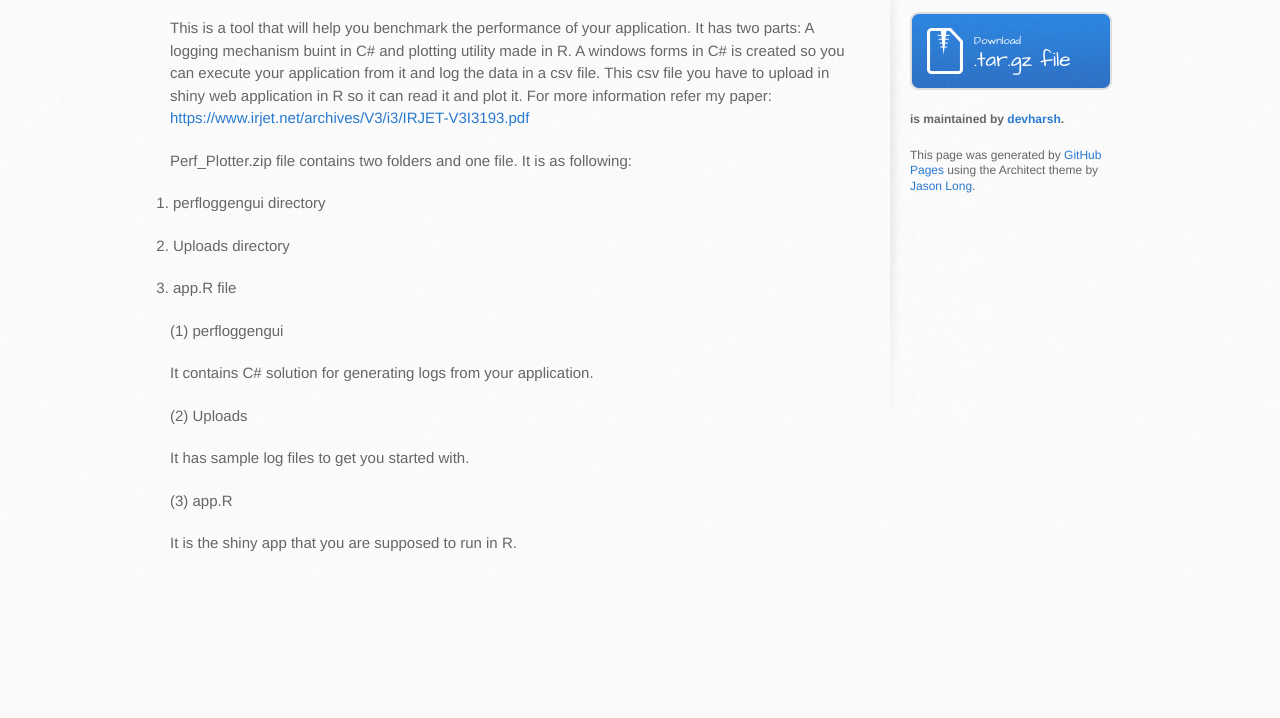
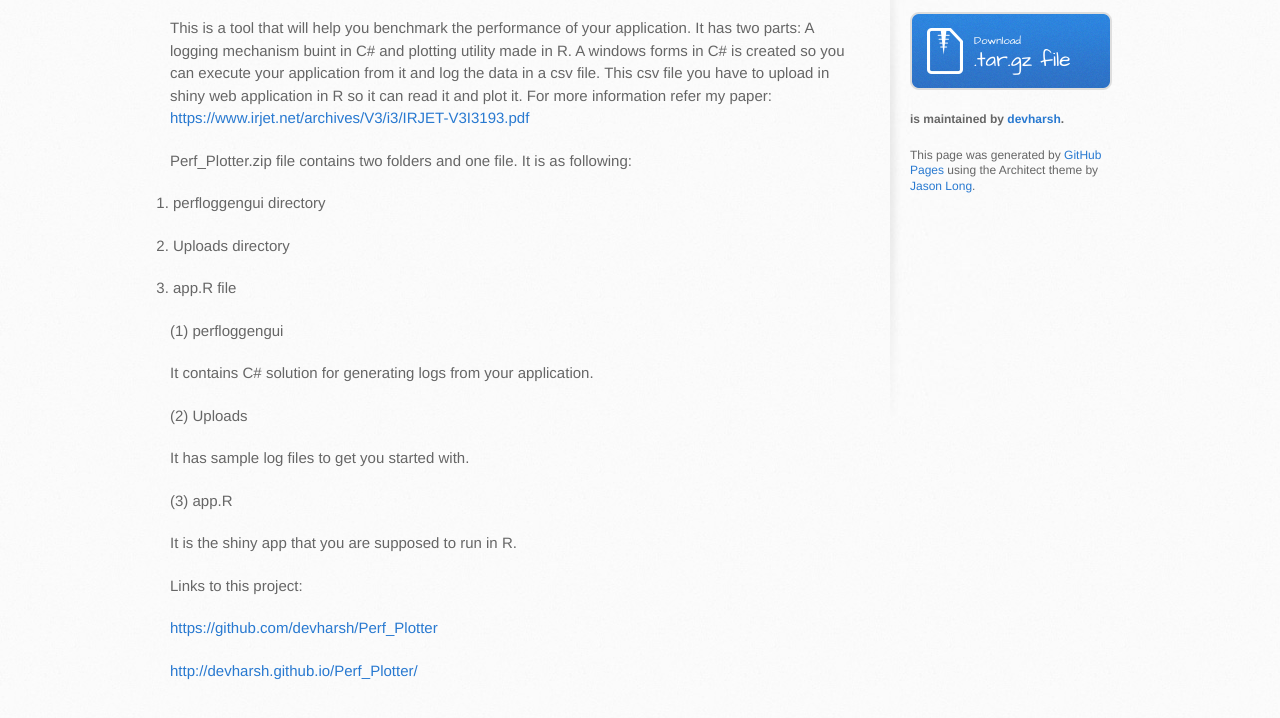
Before and after one commit to com-puter-tips/Perf_Plotter, a plain HTML site: page index.html in a window 1280 px wide. Shown: the part 354-1072 px from the top of the page. Before the commit the page ends 951 px from the top, so only its background shows below. Drawn offline with Linux system fonts and the light colour scheme.

```diff
--- a/index.html
+++ b/index.html
@@ -55,6 +55,12 @@
 <p>(3) app.R</p>
 
 <p>It is the shiny app that you are supposed to run in R.</p>
+
+<p>Links to this project:</p>
+
+<p><a href="https://github.com/devharsh/Perf_Plotter">https://github.com/devharsh/Perf_Plotter</a></p>
+
+<p><a href="http://devharsh.github.io/Perf_Plotter/">http://devharsh.github.io/Perf_Plotter/</a></p>
         </section>
 
         <aside id="sidebar">
--- a/params.json
+++ b/params.json
@@ -1,6 +1,6 @@
 {
   "name": "Perf plotter",
   "tagline": "Visualizing system performance for your appliation.",
-  "body": "# Perf_Plotter\r\nVisualizing system performance for your appliation.\r\n\r\nThis is a tool that will help you benchmark the performance of your application. It has two parts: A logging mechanism buint in C# and plotting utility made in R. A windows forms in C# is created so you can execute your application from it and log the data in a csv file. This csv file you have to upload in shiny web application in R so it can read it and plot it. For more information refer my paper:\r\nhttps://www.irjet.net/archives/V3/i3/IRJET-V3I3193.pdf\r\n\r\nPerf_Plotter.zip file contains two folders and one file. It is as following:\r\n\r\n1. perfloggengui directory\r\n\r\n2. Uploads directory\r\n\r\n3. app.R file\r\n\r\n(1) perfloggengui\r\n\r\nIt contains C# solution for generating logs from your application.\r\n\r\n(2) Uploads\r\n\r\nIt has sample log files to get you started with.\r\n\r\n(3) app.R\r\n\r\nIt is the shiny app that you are supposed to run in R.\r\n",
+  "body": "# Perf_Plotter\r\nVisualizing system performance for your appliation.\r\n\r\nThis is a tool that will help you benchmark the performance of your application. It has two parts: A logging mechanism buint in C# and plotting utility made in R. A windows forms in C# is created so you can execute your application from it and log the data in a csv file. This csv file you have to upload in shiny web application in R so it can read it and plot it. For more information refer my paper:\r\nhttps://www.irjet.net/archives/V3/i3/IRJET-V3I3193.pdf\r\n\r\nPerf_Plotter.zip file contains two folders and one file. It is as following:\r\n\r\n1. perfloggengui directory\r\n\r\n2. Uploads directory\r\n\r\n3. app.R file\r\n\r\n(1) perfloggengui\r\n\r\nIt contains C# solution for generating logs from your application.\r\n\r\n(2) Uploads\r\n\r\nIt has sample log files to get you started with.\r\n\r\n(3) app.R\r\n\r\nIt is the shiny app that you are supposed to run in R.\r\n\r\nLinks to this project:\r\n\r\nhttps://github.com/devharsh/Perf_Plotter\r\n\r\nhttp://devharsh.github.io/Perf_Plotter/\r\n",
   "note": "Don't delete this file! It's used internally to help with page regeneration."
 }
```
